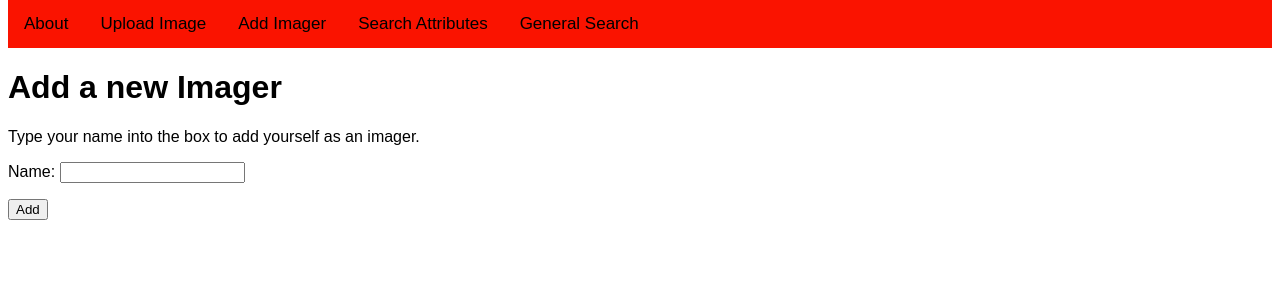
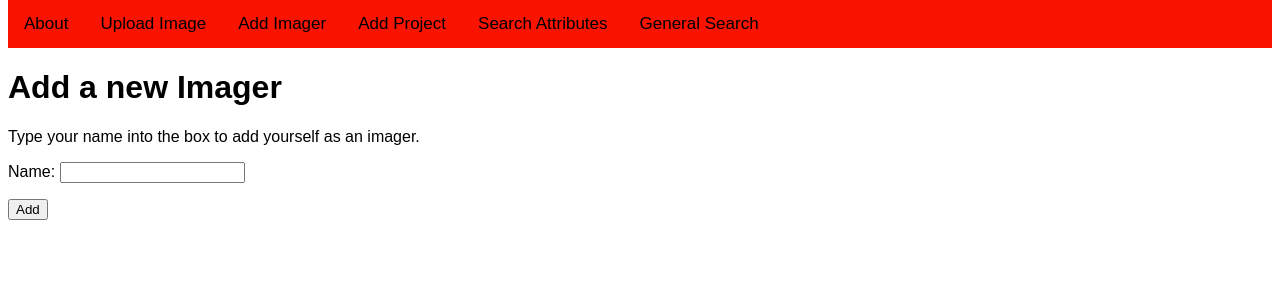
Before and after one commit to biofilmDB/cbe-image-db, a Django app: page /images/add-imager/ in a window 1280 px wide. Shown: the top 300 px of the page. Run offline with Django 3.2, Linux system fonts and the light colour scheme.

Commit message:
Added add project

```diff
--- a/cbeImageDB/images/forms.py
+++ b/cbeImageDB/images/forms.py
@@ -1,6 +1,6 @@
 from django import forms
 from .models import Image, Lab, Imager, Microscope, ObjectiveMedium, Organism, Experiment
-from .models import Project, GrowthMedium, GrowthSubstratum, Vessel
+from .models import Project, GrowthSubstratum, Vessel
 from dal import autocomplete
 
 
@@ -19,12 +19,26 @@ class AddImagerForm(forms.ModelForm):
             return data
 
 
+class AddProjectForm(forms.ModelForm):
+
+    class Meta:
+        model = Project
+        fields = ['name', ]
+
+    def clean_name(self):
+        data = self.cleaned_data['name']
+        query = Project.objects.filter(name__iexact=data)
+        if len(query) > 0:
+            raise forms.ValidationError("{} already exists, try again".format(data))
+        else:
+            return data
+
+
 class CreateExperimentForm(forms.ModelForm):
 
     class Meta:
         model = Experiment
-        fields = ['project', 'lab', 'organism', 'growth_medium', 'vessel',
-                  'substratum',]
+        fields = ['project', 'lab', 'organism', 'vessel', 'substratum',]
         widgets = {
             'lab':
             autocomplete.ModelSelect2Multiple(url='/images/lab-autocomplete/'),
@@ -32,8 +46,6 @@ class CreateExperimentForm(forms.ModelForm):
             autocomplete.ModelSelect2Multiple(url='/images/organism-autocomplete/'),
             'project':
             autocomplete.ModelSelect2(url='/images/project-autocomplete/'),
-            'growth_medium':
-            autocomplete.ModelSelect2(url='/images/growthmedium-autocomplete/'),
             'vessel':
             autocomplete.ModelSelect2(url='/images/vessel-autocomplete/'),
             'substratum':
@@ -86,8 +98,6 @@ class AttributeSearchImageForm(forms.Form):
     description_search = forms.CharField(required=False)
     vessel = forms.ModelChoiceField(queryset=Vessel.objects.all(), required=False,
         widget=autocomplete.ModelSelect2(url='/images/vessel-autocomplete'))
-    growth_medium = forms.ModelChoiceField(queryset=GrowthMedium.objects.all(),
-        required=False, widget=autocomplete.ModelSelect2(url='/images/growthmedium-autocomplete'))
     growth_substratum = forms.ModelChoiceField(queryset=GrowthSubstratum.objects.all(),
         required=False, widget=autocomplete.ModelSelect2(url='/images/growthsubstratum-autocomplete'))
     microscope = forms.ModelChoiceField(queryset=Microscope.objects.all(),
--- a/cbeImageDB/images/models.py
+++ b/cbeImageDB/images/models.py
@@ -98,18 +98,14 @@ class Vessel(models.Model):
         return self.name
 
 
-class GrowthMedium(models.Model):
+class Project(models.Model):
     name = models.CharField(max_length=500)
 
     def __str__(self):
         return self.name
 
-
-class Project(models.Model):
-    name = models.CharField(max_length=500)
-
-    def __str__(self):
-        return self.name
+    def get_absolute_url(self):
+        return reverse('images:project_success', kwargs={'pk': self.pk})
 
 
 class Experiment(models.Model):
@@ -117,7 +113,6 @@ class Experiment(models.Model):
     lab = models.ManyToManyField(Lab, through='ProtectLab')
     organism = models.ManyToManyField(Organism, through='ProtectOrganism')
     vessel = models.ForeignKey(Vessel, on_delete=models.PROTECT)
-    growth_medium = models.ForeignKey(GrowthMedium, on_delete=models.PROTECT)
     substratum = models.ForeignKey(GrowthSubstratum, on_delete=models.PROTECT)
     # TODO: Does this belong here or in image?
     # brief_description = models.CharField(max_length=1000)
--- a/cbeImageDB/images/templates/images/base.html
+++ b/cbeImageDB/images/templates/images/base.html
@@ -65,6 +65,7 @@
             <a class="navbar-brand" href="{% url 'about' %}">About</a>
             <a class="navbar-brand" href="{% url 'images:upload' %}">Upload Image</a>
             <a class="navbar-brand" href={% url 'images:add_imager' %}>Add Imager</a>
+            <a class="navbar-brand" href={% url 'images:add_project' %}>Add Project</a>
             <a class="navbar-brand" href="{% url 'images:attribute_search' %}">Search Attributes</a>
             <a class="navbar-brand" href={% url 'images:general_search' %}>General Search</a>
         </div>
--- a/cbeImageDB/images/urls.py
+++ b/cbeImageDB/images/urls.py
@@ -19,6 +19,9 @@ urlpatterns = [
     path('add-imager/', views.AddImagerView.as_view(), name='add_imager'),
     path('imager-success/<int:pk>', views.ImagerSuccessView.as_view(),
          name='imager_success'),
+    path('add-project/', views.AddProjectView.as_view(), name='add_project'),
+    path('project-success/<int:pk>', views.ProjectSuccessView.as_view(),
+         name='project_success'),
 
     # Searching and results urls
     path('general-search/', views.GeneralSearchView.as_view(),
@@ -48,9 +51,6 @@ urlpatterns = [
          name='organism_autocomplete'),
     path('lab-autocomplete/', views.LabAutocomplete.as_view(),
          name='lab_autocomplete'),
-    path('growthmedium-autocomplete/',
-         views.GrowthMediumAutocomplete.as_view(),
-         name='growth_medium_autocomplete'),
     path('growthsubstratum-autocomplete/',
          views.GrowthSubstratumAutocomplete.as_view(),
          name='growth_substratum_autocomplete'),
--- a/cbeImageDB/images/views/images_misc.py
+++ b/cbeImageDB/images/views/images_misc.py
@@ -30,6 +30,26 @@ class AddImagerView(genViews.CreateView):
 
 class ImagerSuccessView(TemplateNames, genViews.DetailView):
     model = models.Imager
+
+
+class ProjectSuccessView(TemplateNames, genViews.DetailView):
+    model = models.Project
+
+
+class AddProjectView(genViews.CreateView):
+    """ Allows a user to ad an imager using a webpage. It uses a genaric create
+    model template."""
+    template_name = 'images/create_model.html'
+    form_class = forms.AddProjectForm
+    model = models.Project
+
+    def get_context_data(self, **kwargs):
+        context = super().get_context_data(**kwargs)
+        context['heading1'] = "Add a new project"
+        context['intro_p'] = "Type the name of your project into the box to "
+        context['intro_p'] += "add it as a new project"
+        context['button_text'] = "Add"
+        return context
 
 
 class ExperimentDetailsView(TemplateNames, genViews.ListView):
```
